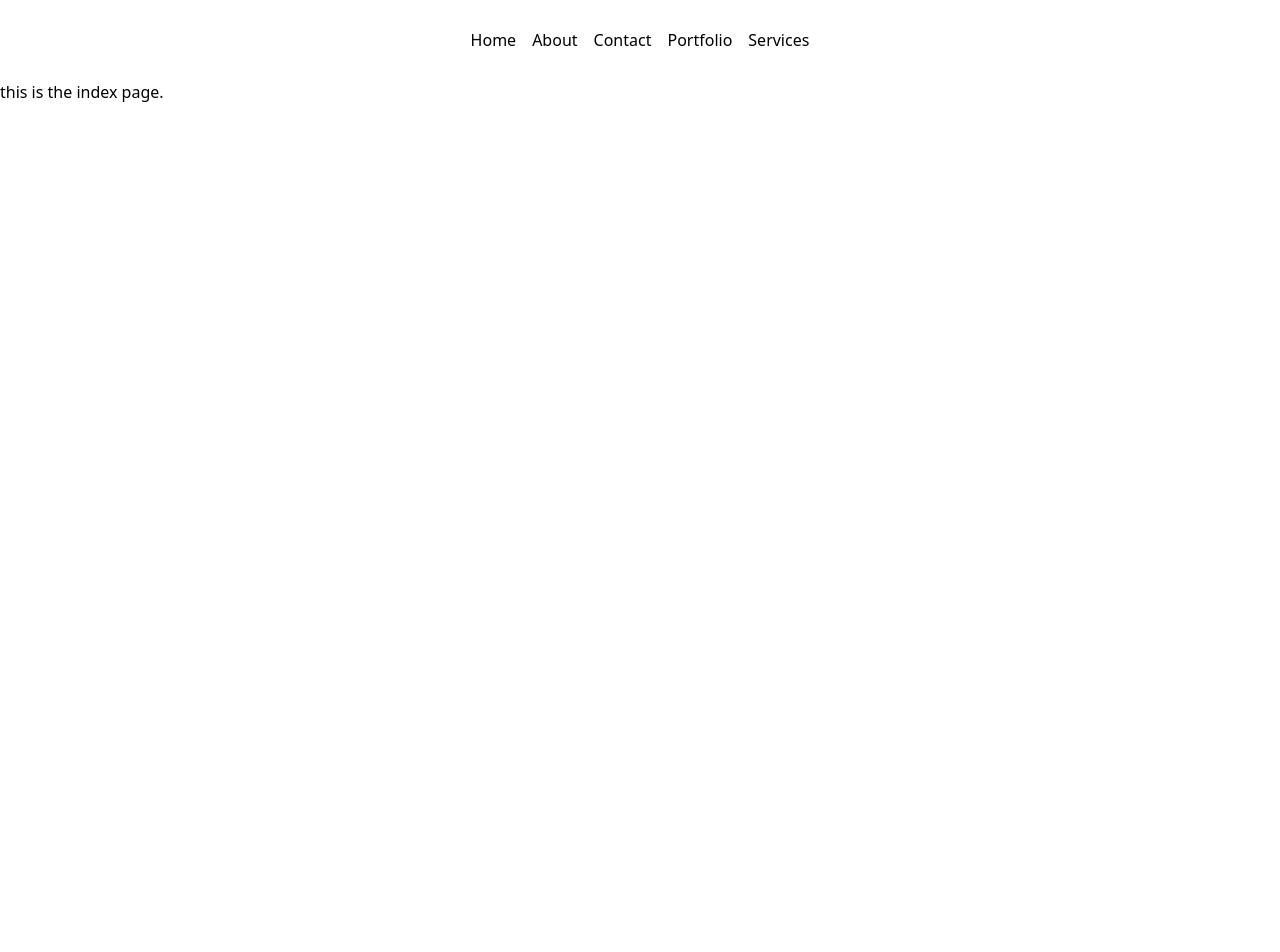
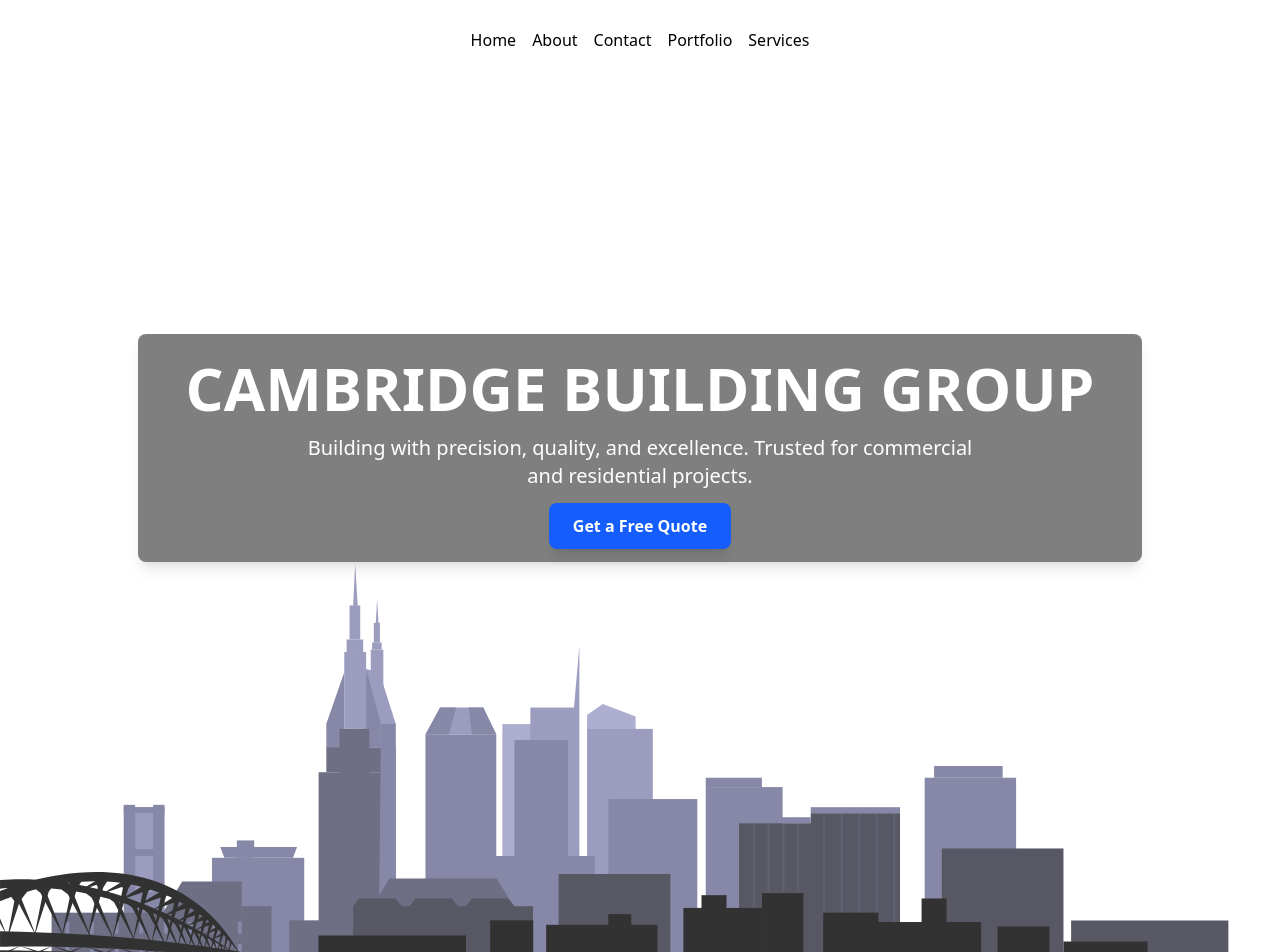
Before and after one commit to brandon-relentnet/cambridgebg, a Nuxt app: page / in a window 1280 px wide. Shown: the top 952 px of the page. Before the commit the page ends 800 px from the top, so only its background shows below. Built offline with nearby package versions, Linux system fonts and the light colour scheme.

Commit message:
Created a simple hero section that incorporates the nashville skyline as an SVG.

```diff
--- a/components/Navbar.vue
+++ b/components/Navbar.vue
@@ -25,7 +25,7 @@ const navItems = {
 
 <template>
     <nav class="w-full h-20">
-        <ul class="flex gap-x-4 justify-center items-center fixed top-0 left-0 w-full h-20">
+        <ul class="flex gap-x-4 justify-center items-center fixed top-0 left-0 w-full h-20 bg-white z-10">
             <li v-for="item in Object.values(navItems)" :key="item.title">
                 <NuxtLink :to="item.link">{{ item.title }}</NuxtLink>
             </li>
--- a/pages/index.vue
+++ b/pages/index.vue
@@ -1,5 +1,53 @@
 <template>
-    <div>
-        this is the index page.
+  <section
+    class="relative h-[92vh] flex items-center justify-center text-white bg-white"
+  >
+    <!-- Hero Content -->
+    <div
+      class="relative z-2 text-center px-6 md:px-12 bg-black/50 backdrop-blur-sm p-6 rounded-lg shadow-lg"
+    >
+      <h1 class="text-4xl md:text-6xl font-bold uppercase animate-fade-in">
+        Cambridge Building Group
+      </h1>
+      <p
+        class="mt-4 text-lg md:text-xl max-w-2xl mx-auto animate-fade-in delay-200"
+      >
+        Building with precision, quality, and excellence. Trusted for commercial
+        and residential projects.
+      </p>
+      <div class="mt-6">
+        <NuxtLink
+          to="/contact"
+          class="bg-blue-600 hover:bg-blue-500 text-white font-semibold px-6 py-3 rounded-lg shadow-lg transition duration-300 animate-fade-in"
+        >
+          Get a Free Quote
+        </NuxtLink>
+      </div>
     </div>
+
+    <!-- Nashville Skyline SVG -->
+    <div class="absolute bottom-[-50%] left-0 w-full h-auto">
+      <img
+        src="/nashville-skyline.svg"
+        alt="Nashville Skyline"
+        class="w-full h-auto opacity-80"
+      />
+    </div>
+  </section>
 </template>
+
+<style>
+@keyframes fade-in {
+  from {
+    opacity: 0;
+    transform: translateY(10px);
+  }
+  to {
+    opacity: 1;
+    transform: translateY(0);
+  }
+}
+.animate-fade-in {
+  animation: fade-in 0.8s ease-out forwards;
+}
+</style>
```
Also changed, not shown: public/nashville-skyline.svg (added), 1 other file (tests, documents, lock files or other folders).
